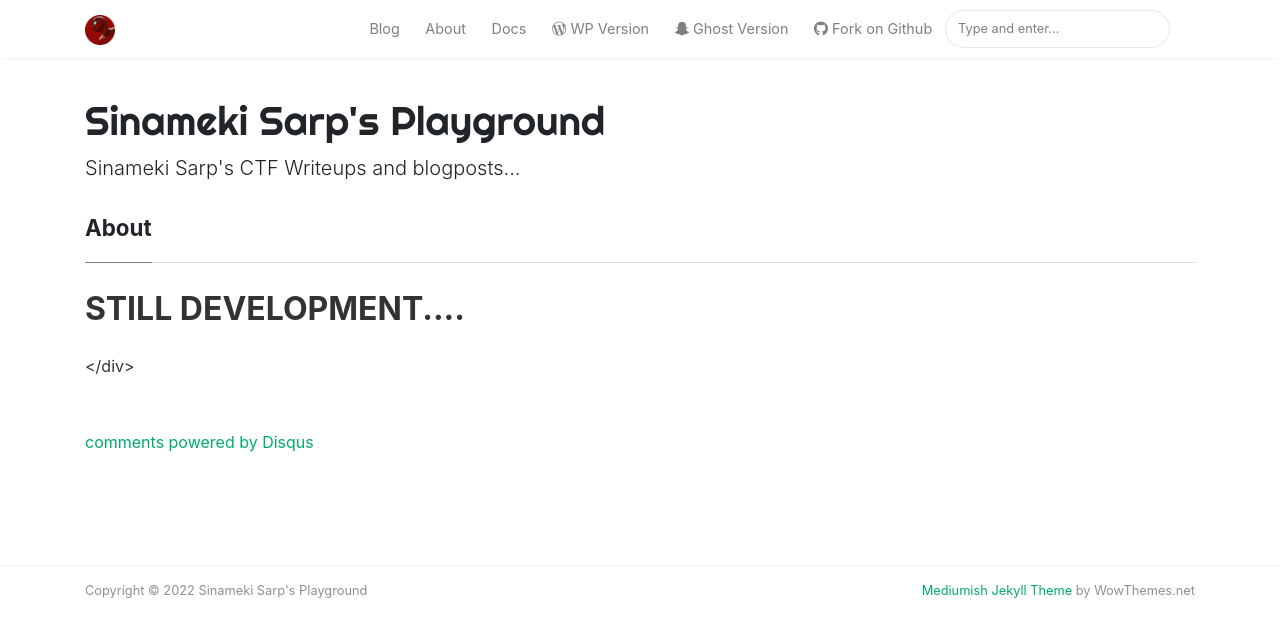
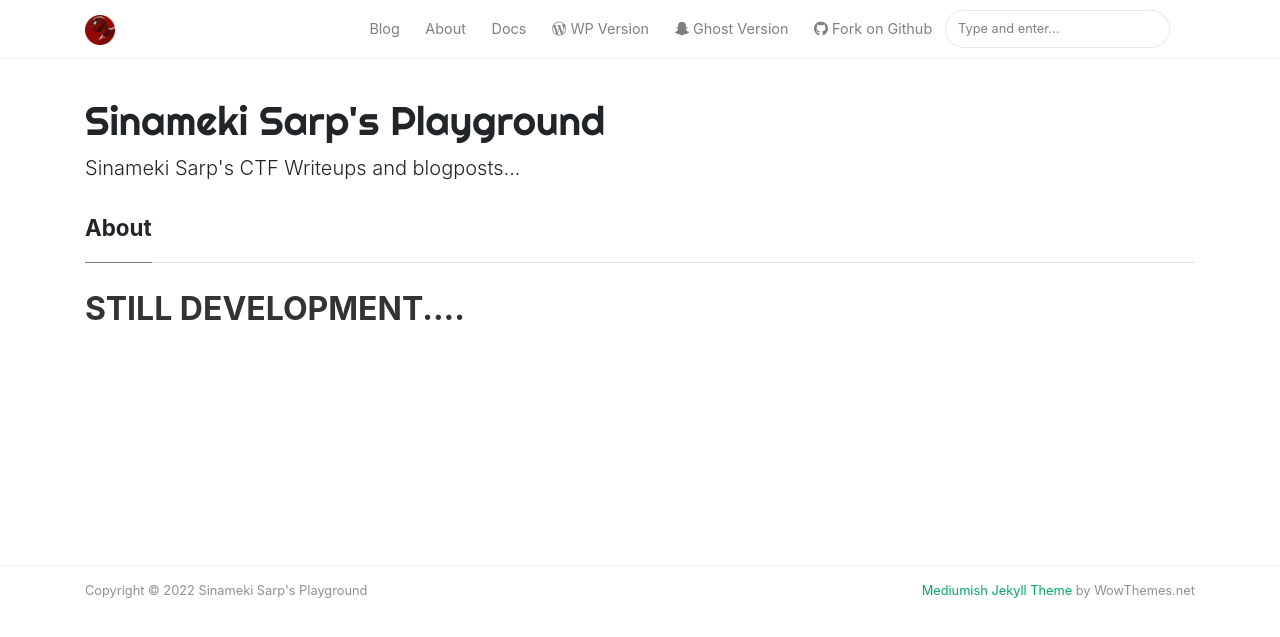
Before and after one commit to sarpdora23/sarpdora23.github.io, a Jekyll site: the page built from _pages/about.md, in a window 1280 px wide. Shown: the top 637 px of the page. Built offline with Jekyll 4.4.1, drawn with Linux system fonts in a browser that asks for light colours; nearby versions of some CDN libraries; comment, search, counter and statistics services are not loaded; some of the changed lines change nothing that is shown.

Commit message:
Update about.md
update

```diff
--- a/_pages/about.md
+++ b/_pages/about.md
@@ -2,7 +2,7 @@
 layout: page
 title: About
 permalink: /about
-comments: true
+comments: false
 ---
 
 <div class="row justify-content-between">
@@ -12,4 +12,3 @@ comments: true
 
 </div>
 </div>
-</div>
```
